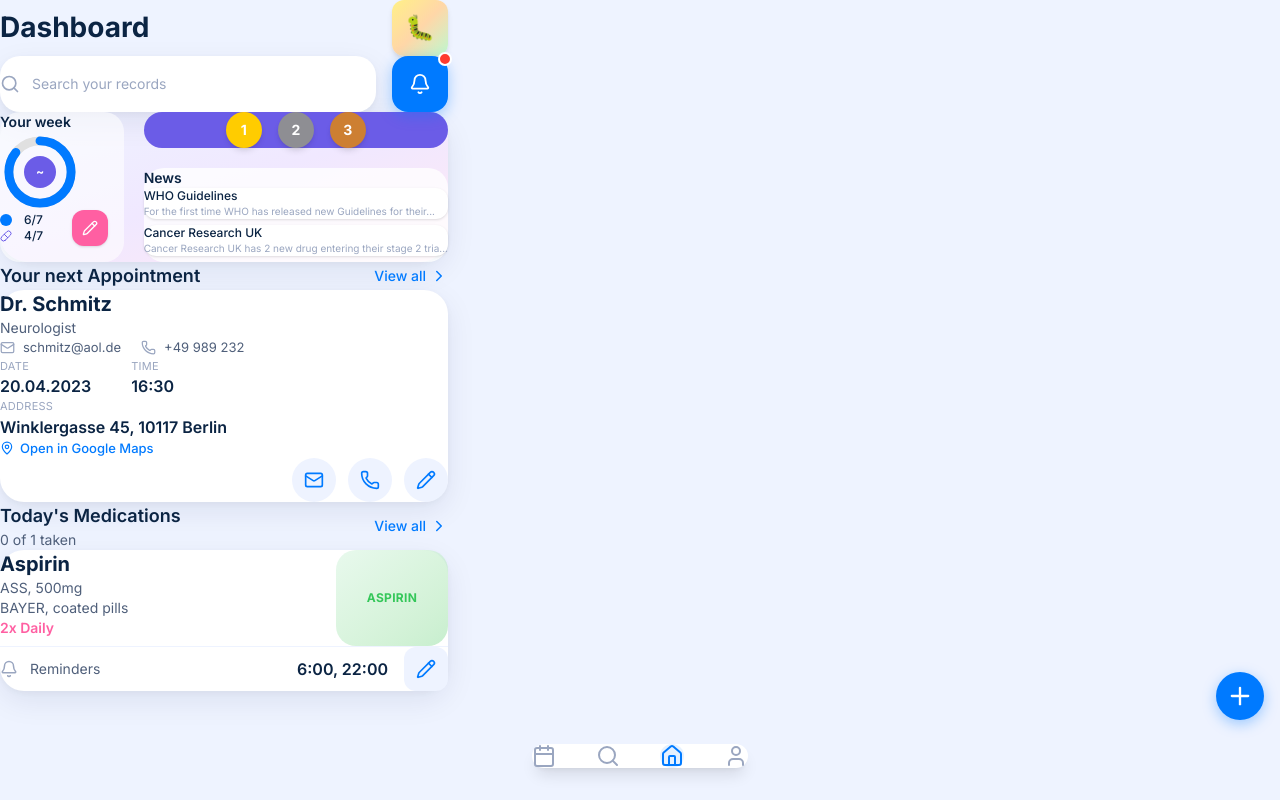
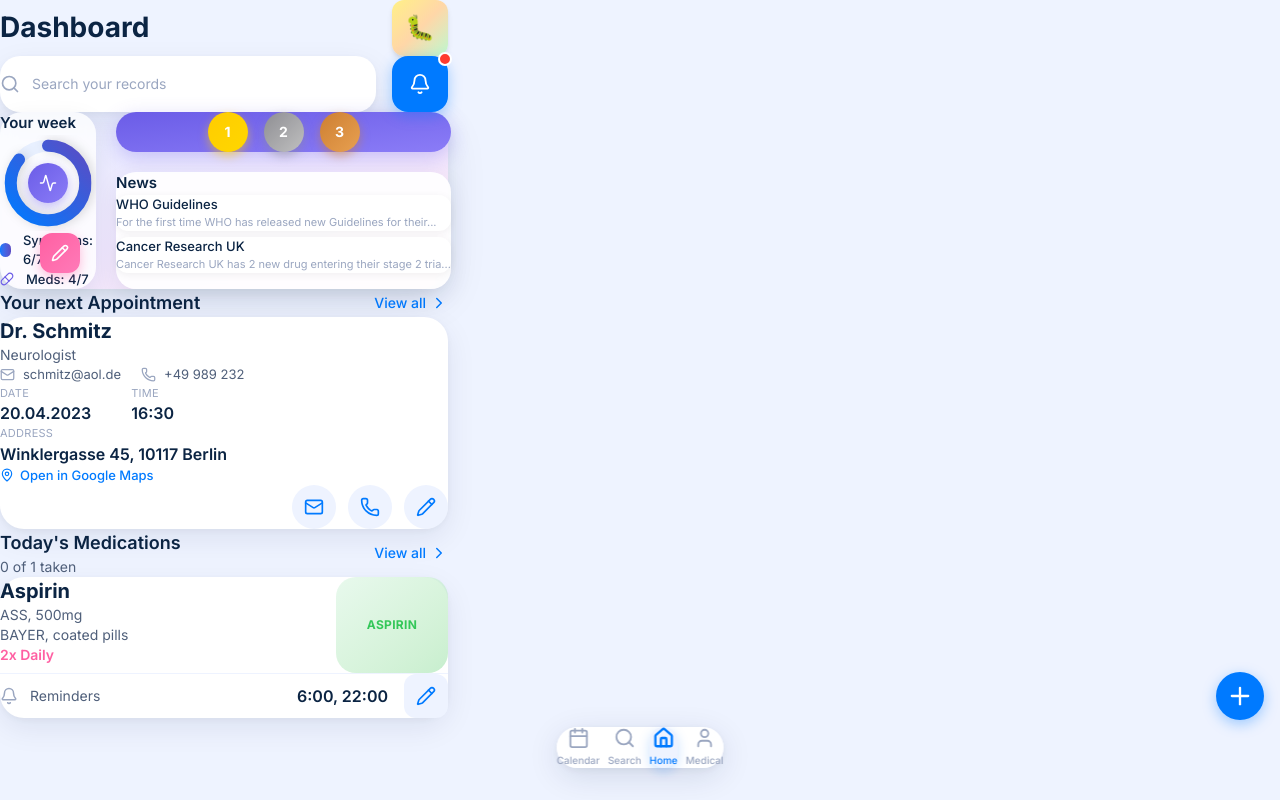
Before and after one commit to yutowac/health-tracking, a React (Vite) app in the folder frontend/: page / in a window 1280 px wide. Built offline with nearby package versions, Linux system fonts and the light colour scheme; the HTML template or start-up script is replaced by a standard one.

Commit message:
feat: Design polish with improved typography, navigation, cards, and forms
Co-Authored-By: yuto <yutowachi52@gmail.com>

```diff
--- a/frontend/src/components/atoms/Card.tsx
+++ b/frontend/src/components/atoms/Card.tsx
@@ -5,6 +5,8 @@ interface CardProps {
   className?: string;
   onClick?: () => void;
   padding?: 'none' | 'sm' | 'md' | 'lg' | 'xl';
+  variant?: 'default' | 'highlight' | 'subtle';
+  interactive?: boolean;
 }
 
 export const Card: React.FC<CardProps> = ({
@@ -12,8 +14,14 @@ export const Card: React.FC<CardProps> = ({
   className = '',
   onClick,
   padding = 'md',
+  variant = 'default',
+  interactive = false,
 }) => {
-  const baseStyles = 'bg-white rounded-3xl shadow-card';
+  const variantStyles = {
+    default: 'bg-white shadow-[0_10px_30px_rgba(0,31,77,0.08),0_2px_6px_rgba(0,0,0,0.04)]',
+    highlight: 'bg-gradient-to-br from-primary-light to-white shadow-[0_4px_14px_rgba(0,122,255,0.2)]',
+    subtle: 'bg-white/90 shadow-sm',
+  };
 
   const paddingStyles = {
     none: '',
@@ -23,11 +31,15 @@ export const Card: React.FC<CardProps> = ({
     xl: 'p-8',
   };
 
-  const clickableStyles = onClick ? 'cursor-pointer hover:shadow-lg transition-shadow duration-200' : '';
+  const baseStyles = `${variantStyles[variant]} rounded-[24px]`;
+
+  const interactiveStyles = (onClick || interactive)
+    ? 'cursor-pointer hover:shadow-lg hover:translate-y-[-2px] active:scale-[0.98] active:shadow-md transition-all duration-200'
+    : '';
 
   return (
     <div
-      className={`${baseStyles} ${paddingStyles[padding]} ${clickableStyles} ${className}`}
+      className={`${baseStyles} ${paddingStyles[padding]} ${interactiveStyles} ${className}`}
       onClick={onClick}
     >
       {children}
--- /dev/null
+++ b/frontend/src/components/atoms/SectionTitle.tsx
@@ -0,0 +1,17 @@
+import React from 'react';
+
+interface SectionTitleProps {
+  children: React.ReactNode;
+  className?: string;
+}
+
+export const SectionTitle: React.FC<SectionTitleProps> = ({
+  children,
+  className = ''
+}) => {
+  return (
+    <h2 className={`text-[18px] font-semibold text-primary-dark tracking-tight ${className}`}>
+      {children}
+    </h2>
+  );
+};
--- a/frontend/src/components/atoms/index.ts
+++ b/frontend/src/components/atoms/index.ts
@@ -5,3 +5,4 @@ export { Avatar } from './Avatar';
 export { Card } from './Card';
 export { Checkbox } from './Checkbox';
 export { Slider } from './Slider';
+export { SectionTitle } from './SectionTitle';
--- a/frontend/src/components/layout/ScreenHeader.tsx
+++ b/frontend/src/components/layout/ScreenHeader.tsx
@@ -5,21 +5,31 @@ interface ScreenHeaderProps {
   title: string;
   onBackClick: () => void;
   rightSlot?: React.ReactNode;
+  variant?: 'primary' | 'secondary';
 }
 
 export const ScreenHeader: React.FC<ScreenHeaderProps> = ({
   title,
   onBackClick,
   rightSlot,
+  variant = 'primary',
 }) => {
+  const titleClass = variant === 'secondary'
+    ? 'text-[22px] font-semibold'
+    : 'text-[28px] font-bold';
+
   return (
     <header className="bg-neutral-background px-[26px] pt-[20px] pb-5">
       <div className="flex items-center justify-between max-w-md mx-auto">
         <div className="flex items-center gap-4">
-          <button type="button" onClick={onBackClick} className="p-1.5">
+          <button
+            type="button"
+            onClick={onBackClick}
+            className="p-1.5 rounded-xl active:bg-primary-light/50 transition-colors"
+          >
             <ArrowLeft size={26} className="text-primary-dark" />
           </button>
-          <h1 className="text-2xl font-bold text-primary-dark">{title}</h1>
+          <h1 className={`${titleClass} text-primary-dark`}>{title}</h1>
         </div>
         {rightSlot && <div>{rightSlot}</div>}
       </div>
--- a/frontend/src/components/organisms/BottomNavigation.tsx
+++ b/frontend/src/components/organisms/BottomNavigation.tsx
@@ -12,18 +12,16 @@ export const BottomNavigation: React.FC<BottomNavigationProps> = ({
   activeTab,
   onTabChange,
 }) => {
-  // Figma shows 4 icons: Calendar, Search, Upload, Medical ID
-  // We map these to our 5 tabs (dashboard is accessed via Home icon)
   const tabs = [
     { id: 'calendar' as TabType, icon: Calendar, label: 'Calendar' },
     { id: 'timeline' as TabType, icon: Search, label: 'Search' },
     { id: 'dashboard' as TabType, icon: Home, label: 'Home' },
-    { id: 'medical' as TabType, icon: User, label: 'Medical Info' },
+    { id: 'medical' as TabType, icon: User, label: 'Medical' },
   ];
 
   return (
-    <nav className="fixed bottom-8 left-1/2 -translate-x-1/2 z-40">
-      <div className="bg-white rounded-[28px] shadow-lg px-8 py-4 flex items-center gap-10">
+    <nav className="fixed bottom-8 left-1/2 -translate-x-1/2 z-40" aria-label="Main navigation">
+      <div className="bg-white/95 backdrop-blur-md rounded-[32px] shadow-[0_8px_32px_rgba(0,31,77,0.12),0_2px_8px_rgba(0,0,0,0.06)] px-6 py-3 flex items-center gap-2">
         {tabs.map((tab) => {
           const Icon = tab.icon;
           const isActive = activeTab === tab.id;
@@ -33,13 +31,17 @@ export const BottomNavigation: React.FC<BottomNavigationProps> = ({
               type="button"
               onClick={() => onTabChange(tab.id)}
               aria-label={tab.label}
-              className={`p-2.5 rounded-xl transition-all duration-200 ${
+              aria-current={isActive ? 'page' : undefined}
+              className={`flex flex-col items-center gap-1 px-4 py-2 rounded-2xl transition-all duration-200 ${
                 isActive
-                  ? 'text-primary bg-primary/10'
-                  : 'text-text-muted hover:text-primary'
+                  ? 'bg-primary-light text-primary shadow-[0_4px_12px_rgba(0,122,255,0.2)]'
+                  : 'text-text-muted hover:text-primary-dark active:bg-primary-light/30'
               }`}
             >
-              <Icon size={24} strokeWidth={2} />
+              <Icon size={22} strokeWidth={isActive ? 2.5 : 2} />
+              <span className={`text-[10px] font-medium ${isActive ? 'text-primary' : 'text-text-muted'}`}>
+                {tab.label}
+              </span>
             </button>
           );
         })}
--- a/frontend/src/components/organisms/DashboardOverview.tsx
+++ b/frontend/src/components/organisms/DashboardOverview.tsx
@@ -1,5 +1,5 @@
 import React from 'react';
-import { Pencil, Pill } from 'lucide-react';
+import { Pencil, Pill, Activity } from 'lucide-react';
 
 interface DashboardOverviewProps {
   symptomsTracked: number;
@@ -22,98 +22,93 @@ export const DashboardOverview: React.FC<DashboardOverviewProps> = ({
   onNewsClick = () => {},
   onCoinsClick = () => {},
 }) => {
-  // Calculate progress percentage for the donut chart
   const progressPercentage = (symptomsTracked / symptomsTotal) * 100;
 
   return (
     <div>
-      {/* Main overview card with gradient background */}
-      <div className="bg-gradient-to-br from-primary-light via-[#f0e8ff] to-[#ffe8f4] rounded-[28px] p-6 shadow-card">
+      <div className="bg-gradient-to-br from-[#e8f0ff] via-[#f0e8ff] to-[#ffe8f4] rounded-[28px] p-6 shadow-[0_12px_40px_rgba(0,31,77,0.1),0_4px_12px_rgba(0,0,0,0.05)]">
         <div className="flex gap-5">
-          {/* Left side - Your week card */}
-          <div className="flex-1 bg-white/60 rounded-[20px] p-5 relative">
-            <h3 className="text-primary-dark font-semibold text-sm mb-5">Your week</h3>
+          <div className="flex-1 bg-white/80 backdrop-blur-sm rounded-[22px] p-5 relative shadow-[0_8px_24px_rgba(11,36,67,0.08)]">
+            <h3 className="text-primary-dark font-semibold text-[15px] mb-5">Your week</h3>
 
-            {/* Donut chart */}
-            <div className="relative w-20 h-20 mx-auto mb-3">
+            <div className="relative w-24 h-24 mx-auto mb-4">
               <svg className="w-full h-full transform -rotate-90" viewBox="0 0 36 36">
-                {/* Background circle */}
                 <circle
                   cx="18"
                   cy="18"
                   r="14"
                   fill="none"
-                  stroke="#e0e0e0"
-                  strokeWidth="4"
+                  stroke="#e8f0ff"
+                  strokeWidth="4.5"
                 />
-                {/* Progress circle */}
                 <circle
                   cx="18"
                   cy="18"
                   r="14"
                   fill="none"
-                  stroke="#007aff"
-                  strokeWidth="4"
+                  stroke="url(#progressGradient)"
+                  strokeWidth="4.5"
                   strokeDasharray={`${progressPercentage * 0.88} 88`}
                   strokeLinecap="round"
+                  className="drop-shadow-sm"
                 />
+                <defs>
+                  <linearGradient id="progressGradient" x1="0%" y1="0%" x2="100%" y2="100%">
+                    <stop offset="0%" stopColor="#007aff" />
+                    <stop offset="100%" stopColor="#5b4cc4" />
+                  </linearGradient>
+                </defs>
               </svg>
-              {/* Center icon */}
               <div className="absolute inset-0 flex items-center justify-center">
-                <div className="w-8 h-8 bg-accent-purple rounded-full flex items-center justify-center">
-                  <span className="text-white text-xs font-bold">~</span>
+                <div className="w-10 h-10 bg-gradient-to-br from-accent-purple to-accent-purple-light rounded-full flex items-center justify-center shadow-[0_4px_12px_rgba(107,92,231,0.4)]">
+                  <Activity size={18} className="text-white" />
                 </div>
               </div>
             </div>
 
-            {/* Stats */}
-            <div className="space-y-2 text-xs">
+            <div className="space-y-2.5 text-[13px]">
               <div className="flex items-center gap-3">
-                <div className="w-3 h-3 rounded-full bg-primary" />
-                <span className="text-primary-dark font-medium">{symptomsTracked}/{symptomsTotal}</span>
+                <div className="w-3.5 h-3.5 rounded-full bg-gradient-to-r from-primary to-[#5b4cc4]" />
+                <span className="text-primary-dark font-medium">Symptoms: {symptomsTracked}/{symptomsTotal}</span>
               </div>
               <div className="flex items-center gap-3">
-                <Pill size={12} className="text-accent-purple" />
-                <span className="text-primary-dark font-medium">{medicationsTaken}/{medicationsTotal}</span>
+                <Pill size={14} className="text-accent-purple" />
+                <span className="text-primary-dark font-medium">Meds: {medicationsTaken}/{medicationsTotal}</span>
               </div>
             </div>
 
-            {/* Edit button */}
             <button
               type="button"
               onClick={onEditClick}
-              className="absolute bottom-4 right-4 w-9 h-9 bg-secondary rounded-xl flex items-center justify-center shadow-sm"
+              className="absolute bottom-4 right-4 w-10 h-10 bg-gradient-to-br from-secondary to-[#ff7ab8] rounded-xl flex items-center justify-center shadow-[0_4px_12px_rgba(255,95,162,0.4)] active:scale-95 transition-transform"
             >
-              <Pencil size={16} className="text-white" />
+              <Pencil size={18} className="text-white" />
             </button>
           </div>
 
-          {/* Right side - Coins and News */}
           <div className="flex-1 flex flex-col gap-5">
-            {/* Coins row */}
             <button
               type="button"
               onClick={onCoinsClick}
-              className="bg-accent-purple rounded-[20px] p-4 flex items-center justify-center gap-4"
+              className="bg-gradient-to-br from-accent-purple to-accent-purple-light rounded-[20px] p-4 flex items-center justify-center gap-4 shadow-[0_6px_20px_rgba(107,92,231,0.3)] active:scale-[0.98] transition-transform"
             >
-              <div className="w-9 h-9 rounded-full bg-gold flex items-center justify-center text-white font-bold text-sm shadow-md">1</div>
-              <div className="w-9 h-9 rounded-full bg-silver flex items-center justify-center text-white font-bold text-sm shadow-md">2</div>
-              <div className="w-9 h-9 rounded-full bg-bronze flex items-center justify-center text-white font-bold text-sm shadow-md">3</div>
+              <div className="w-10 h-10 rounded-full bg-gradient-to-br from-gold to-[#ffd700] flex items-center justify-center text-white font-bold text-sm shadow-[0_4px_10px_rgba(255,204,0,0.5)]">1</div>
+              <div className="w-10 h-10 rounded-full bg-gradient-to-br from-silver to-[#c0c0c0] flex items-center justify-center text-white font-bold text-sm shadow-[0_4px_10px_rgba(142,142,147,0.5)]">2</div>
+              <div className="w-10 h-10 rounded-full bg-gradient-to-br from-bronze to-[#e8a050] flex items-center justify-center text-white font-bold text-sm shadow-[0_4px_10px_rgba(205,127,50,0.5)]">3</div>
             </button>
 
-            {/* News section */}
-            <div className="bg-white/80 rounded-[20px] p-5 flex-1">
-              <h4 className="text-primary-dark font-semibold text-sm mb-4">News</h4>
-              <div className="space-y-4">
+            <div className="bg-white/90 backdrop-blur-sm rounded-[20px] p-5 flex-1 shadow-[0_8px_24px_rgba(11,36,67,0.08)]">
+              <h4 className="text-primary-dark font-semibold text-[15px] mb-4">News</h4>
+              <div className="space-y-3">
                 {newsItems.slice(0, 2).map((news) => (
                   <button
                     key={news.id}
                     type="button"
                     onClick={() => onNewsClick(news.id)}
-                    className="w-full text-left bg-white rounded-xl p-3 shadow-sm hover:shadow-md transition-shadow"
+                    className="w-full text-left bg-white rounded-xl p-3.5 shadow-[0_2px_8px_rgba(0,0,0,0.06)] hover:shadow-[0_4px_12px_rgba(0,0,0,0.1)] active:scale-[0.98] transition-all"
                   >
-                    <p className="text-primary-dark font-medium text-xs truncate">{news.title}</p>
-                    <p className="text-text-muted text-[10px] truncate mt-1">{news.summary}</p>
+                    <p className="text-primary-dark font-medium text-[13px] truncate">{news.title}</p>
+                    <p className="text-text-muted text-[11px] truncate mt-1">{news.summary}</p>
                   </button>
                 ))}
               </div>
--- a/frontend/src/components/organisms/SymptomEditScreen.tsx
+++ b/frontend/src/components/organisms/SymptomEditScreen.tsx
@@ -10,6 +10,9 @@ interface SymptomEditScreenProps {
   onSaveClick?: () => void;
 }
 
+const inputClassName = "w-full px-4 py-3.5 bg-primary-light/30 border border-primary-light rounded-2xl text-[14px] text-primary-dark font-medium placeholder:text-text-muted focus:outline-none focus:ring-2 focus:ring-primary focus:border-transparent transition-all";
+const labelClassName = "block text-[11px] uppercase tracking-wide text-text-muted mb-2";
+
 export const SymptomEditScreen: React.FC<SymptomEditScreenProps> = ({
   symptom,
   onBackClick,
@@ -21,7 +24,7 @@ export const SymptomEditScreen: React.FC<SymptomEditScreenProps> = ({
     <button
       type="button"
       onClick={onSaveClick}
-      className="w-12 h-12 bg-primary rounded-2xl flex items-center justify-center"
+      className="w-12 h-12 bg-gradient-to-br from-primary to-[#0066d6] rounded-2xl flex items-center justify-center shadow-[0_4px_12px_rgba(0,122,255,0.3)] active:scale-95 transition-transform"
     >
       <Check size={22} className="text-white" />
     </button>
@@ -33,53 +36,53 @@ export const SymptomEditScreen: React.FC<SymptomEditScreenProps> = ({
         title={isEditing ? 'Edit Symptom' : 'Add Symptom'}
         onBackClick={onBackClick}
         rightSlot={saveButton}
+        variant="secondary"
       />
 
-      {/* Edit form */}
       <main className="max-w-md mx-auto px-[26px] pb-[120px]">
-        <Card className="rounded-[24px]" padding="xl">
-          <div className="space-y-6">
+        <Card padding="xl">
+          <div className="space-y-5">
             <div>
-              <label className="block text-sm text-gray-500 mb-1">Symptom Name</label>
+              <label className={labelClassName}>Symptom Name</label>
               <input
                 type="text"
                 defaultValue={symptom?.name || ''}
                 placeholder="e.g., Headache, Fatigue"
-                className="w-full px-4 py-3 bg-gray-50 rounded-xl text-primary-dark font-medium focus:outline-none focus:ring-2 focus:ring-primary"
+                className={inputClassName}
               />
             </div>
 
             <div>
-              <label className="block text-sm text-gray-500 mb-1">Severity (1-10)</label>
+              <label className={labelClassName}>Severity (1-10)</label>
               <input
                 type="range"
                 min="1"
                 max="10"
                 defaultValue={symptom?.severity || 5}
-                className="w-full h-2 bg-gray-200 rounded-lg appearance-none cursor-pointer accent-primary"
+                className="w-full h-2 bg-primary-light rounded-lg appearance-none cursor-pointer accent-primary"
               />
-              <div className="flex justify-between text-xs text-gray-400 mt-1">
+              <div className="flex justify-between text-[11px] text-text-muted mt-2">
                 <span>Mild</span>
                 <span>Severe</span>
               </div>
             </div>
 
             <div>
-              <label className="block text-sm text-gray-500 mb-1">Date</label>
+              <label className={labelClassName}>Date</label>
               <input
                 type="text"
                 defaultValue={symptom?.date || new Date().toLocaleDateString('de-DE')}
-                className="w-full px-4 py-3 bg-gray-50 rounded-xl text-primary-dark font-medium focus:outline-none focus:ring-2 focus:ring-primary"
+                className={inputClassName}
               />
             </div>
 
             <div>
-              <label className="block text-sm text-gray-500 mb-1">Notes</label>
+              <label className={labelClassName}>Notes</label>
               <textarea
                 defaultValue={symptom?.notes || ''}
                 placeholder="Add any additional notes..."
                 rows={4}
-                className="w-full px-4 py-3 bg-gray-50 rounded-xl text-primary-dark font-medium focus:outline-none focus:ring-2 focus:ring-primary resize-none"
+                className={`${inputClassName} resize-none`}
               />
             </div>
           </div>
```
Also changed, not shown: frontend/src/components/organisms/AppointmentEditScreen.tsx (+23 -20 lines), frontend/src/components/organisms/MedicalInfoEditScreen.tsx (+28 -27 lines), frontend/src/components/organisms/MedicationEditScreen.tsx (+19 -16 lines).
